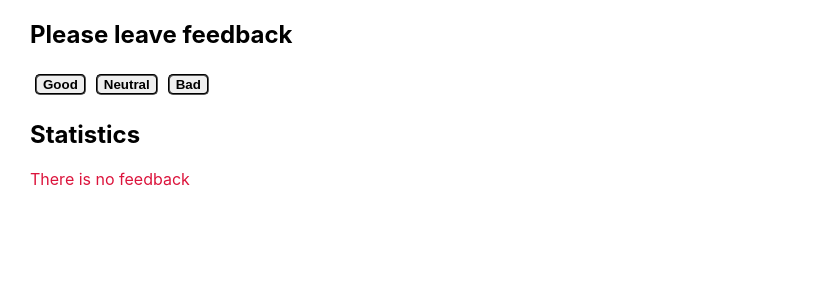
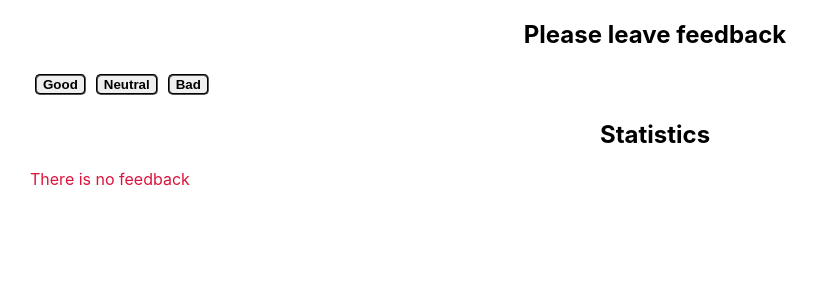
Before and after one commit to joa-kl/goit-react-hw-02-feedback, a React (Create React App) app: page / in a window 1280 px wide. Shown: the top 300 px of the page, without its empty margins (0-819 px from the left). Built offline with nearby package versions, Linux system fonts and the light colour scheme.

Commit message:
Update Section.jsx

```diff
--- a/src/components/Section/Section.jsx
+++ b/src/components/Section/Section.jsx
@@ -3,7 +3,7 @@ import css from './Section.module.css'
 
 export const Section = ({ title, children }) => (
   <div className={css.section}>
-    <h2 classname={css.title}>{title}</h2>
+    <h2 className={css.title}>{title}</h2>
     {children}
   </div>
 );
```
